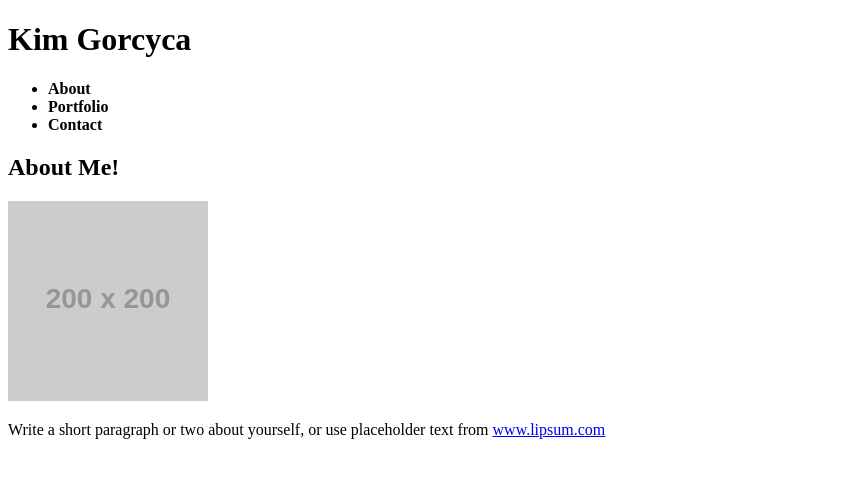
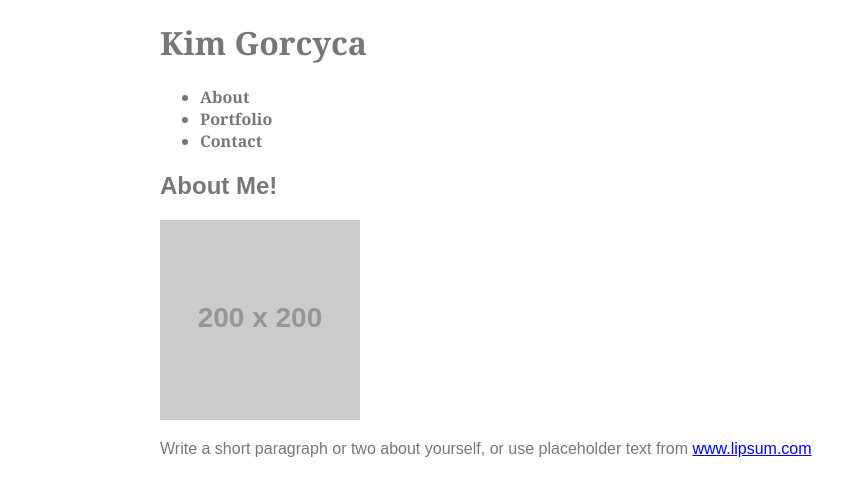
Before and after one commit to kimgorc/Basic-Portfolio, a plain HTML site: page index.html in a window 1280 px wide. Shown: the whole page, without its empty margins (0-866 px from the left). Drawn offline with Linux system fonts and the light colour scheme; placeholder pictures from the web are drawn by us.

Commit message:
updated css sheet

```diff
--- a/assets/css/style.css
+++ b/assets/css/style.css
@@ -0,0 +1,20 @@
+body {
+    color:#777777;
+    background-color:#ffffff;
+    border-color: #dddddd;
+    font-family: 'Arial', 'Helvetica Neue', Helvetica, sans-serif;
+    width: 960px;
+    margin: 0 auto 0 auto;
+}
+
+
+header {
+    background-color: #ffffff;
+    border-color: #cccccc;
+    font-family: Georgia, 'Times New Roman', Times, serif;
+}
+
+footer{
+    background-color: #666666
+
+}
--- a/index.html
+++ b/index.html
@@ -3,7 +3,7 @@
 
 <head>
   <meta charset="UTF-8">
-  <title>CSS Stylesheets with Relative Paths</title>
+  <title>Kim Gorcyca Bio</title>
 
   <!-- This line is money! It points your HTML to the CSS file. -->
   <!-- Notice the "relative" pathway? It matches a file inside our current directory's "assets" folder. Open it to see our style rules. -->
```
Also changed, not shown: contact.html (+1 -1 lines), portfolio.html (+1 -1 lines).
